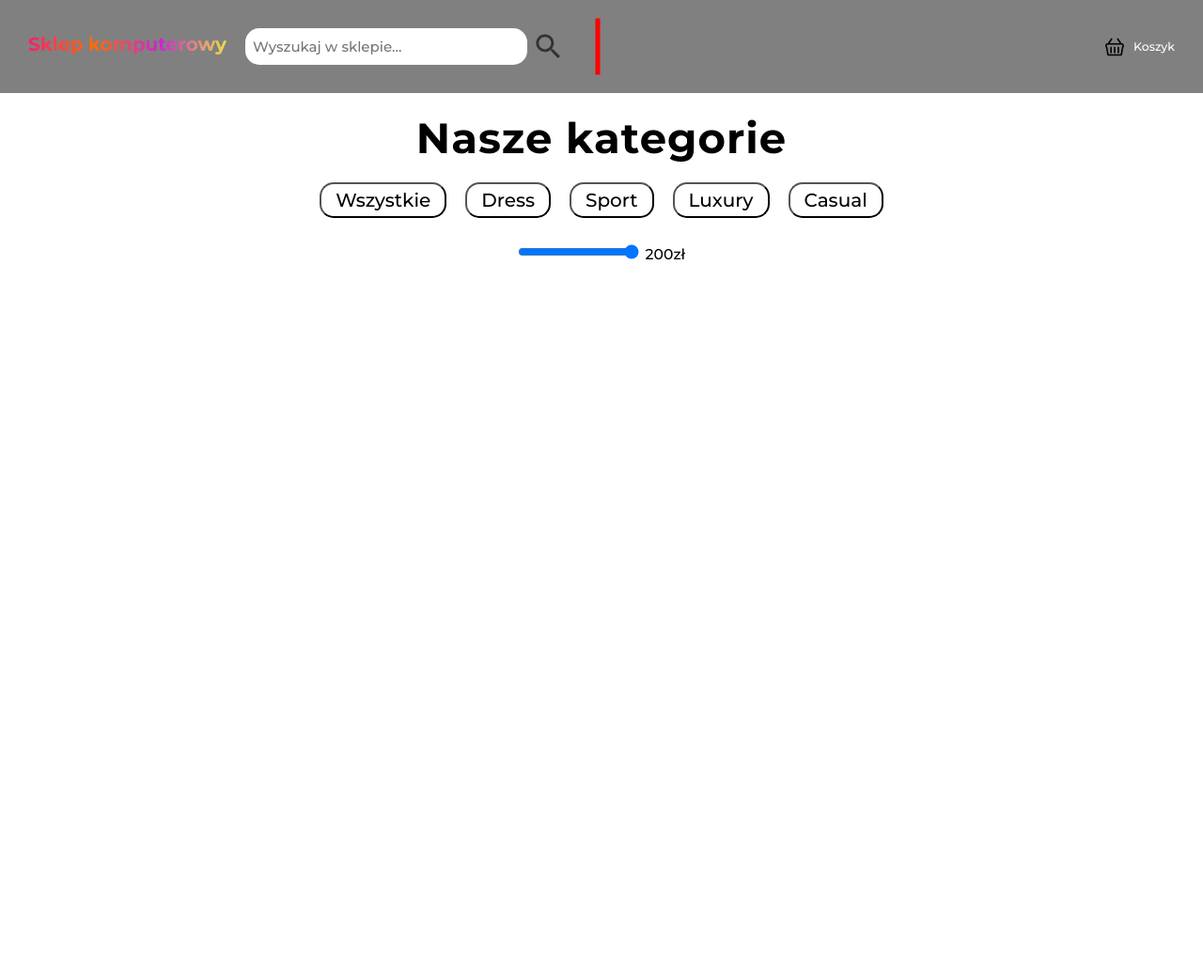
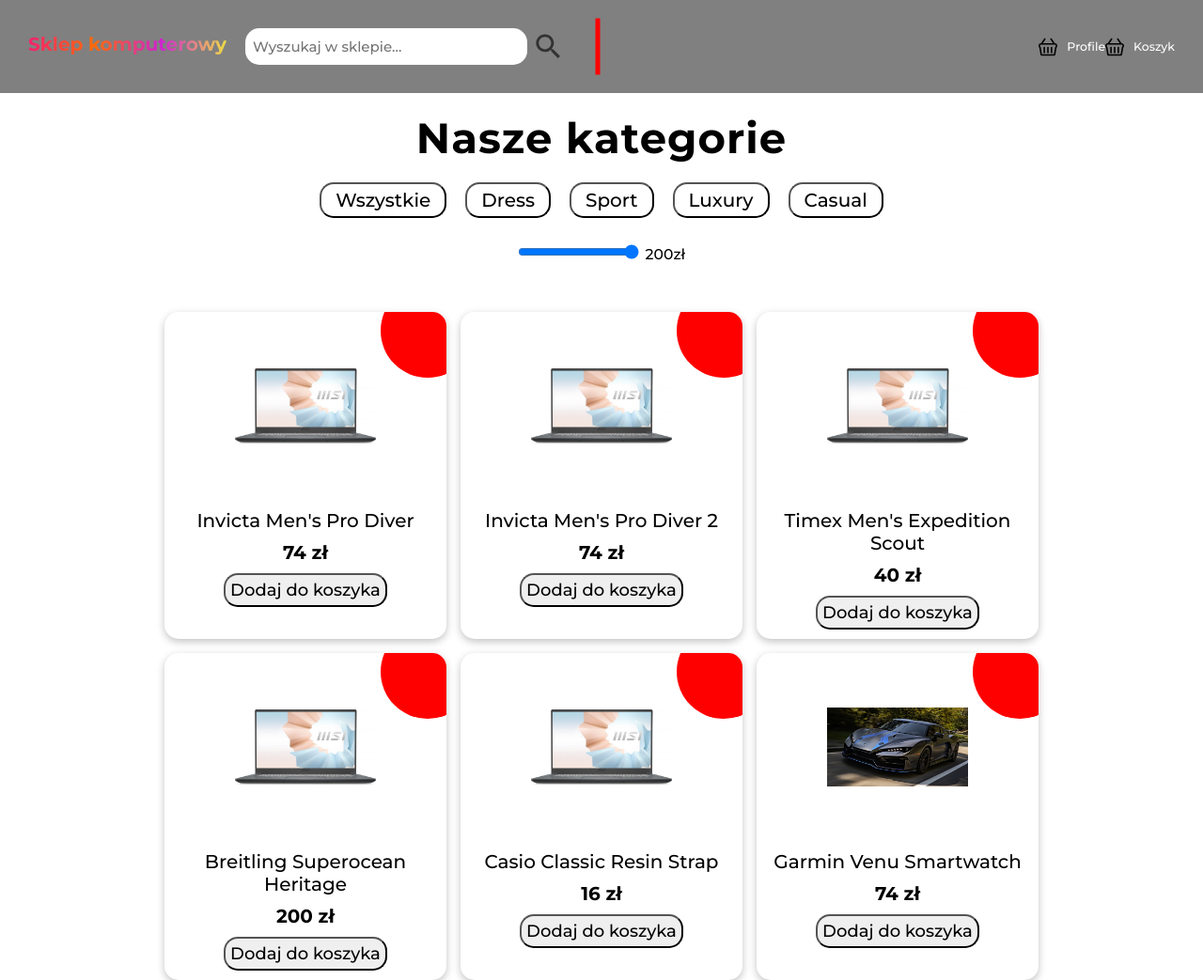
Before and after one commit to Titter00/shop-project, a website built with Parcel: page index.html in a window 1280 px wide. Shown: the whole page at 94% size. Before the commit the page ends 800 px from the top, so only its background shows below. Built offline with nearby package versions, Linux system fonts and the light colour scheme.

Commit message:
fixing price range and editing product style

```diff
--- a/index.html
+++ b/index.html
@@ -17,7 +17,15 @@
           <img src="./images/lupa.svg" alt="Shopping basket" />
         </div>
       </div>
-
+      <div class="header__icons">
+        <div class="header__basket">
+          <img
+            class="header__basket__icon"
+            src="./images/shopping-basket-svgrepo-com.svg"
+            alt="Search icon"
+          />
+          <p class="header__profile">Profile</p>
+        </div>
         <div class="header__basket">
           <img
             class="header__basket__icon"
@@ -26,6 +34,7 @@
           />
           <p class="header__basket__amount">Koszyk</p>
           <button class="header__basket-clear">x</button>
+        </div>
       </div>
     </header>
 
--- a/src/js/script.js
+++ b/src/js/script.js
@@ -79,6 +79,7 @@
           <img class="product__img" src="${item.img}" alt="Watch image" />
           <span class="product__name">${item.name}</span>
           <span class="product__price">${item.price} zł</span>
+          <span class="product__info"></span>
           <div class="product__button">
             <button data-id="${item.id}" class="add-to-basket">Dodaj do koszyka</button>
           </div>
@@ -90,9 +91,7 @@
   addToBasketButtons = document.querySelectorAll(".add-to-basket");
   addToBasketButtons.forEach((button) => button.addEventListener("click", addToBasket));
 };
-
-// displayItems(data);
-
+displayItems(data);
 const renderCateogires = () => {
   const allCategories = data.map((item) => item.cat);
 
--- a/src/sass/main.scss
+++ b/src/sass/main.scss
@@ -33,6 +33,11 @@
     -webkit-background-clip: text;
   }
 
+  &__icons {
+    display: flex;
+    // flex: 1;
+  }
+
   &__search {
     flex-grow: 1;
     display: flex;
@@ -55,6 +60,10 @@
       outline: none;
       border: none;
     }
+  }
+
+  &__icons {
+    display: flex;
   }
 
   &__basket {
@@ -158,8 +167,9 @@
 }
 .products {
   display: flex;
+  position: relative;
   flex: 2;
-  gap: 1rem;
+  gap: 1.5rem;
   margin: 5rem 10rem 0 10rem;
   flex-wrap: wrap;
   justify-content: center;
@@ -167,6 +177,7 @@
 .product {
   width: 300px;
   display: flex;
+  position: relative;
   border-radius: 15px;
   flex-direction: column;
   gap: 1rem;
@@ -174,6 +185,7 @@
   // border: 1px solid black;
   box-shadow: rgba(0, 0, 0, 0.24) 0px 3px 8px;
   transition: transform 0.3s;
+  overflow: hidden;
 
   &__name {
     font-size: 2rem;
@@ -197,7 +209,23 @@
   height: 20rem;
   object-fit: contain;
 }
+.product__info {
+  width: 10rem;
+  height: 10rem;
+  background-color: red;
+  position: absolute;
+  top: -3rem;
+  right: -3rem;
+  border-radius: 50%;
+  transition: all 0.3s;
+}
+
+.product__info:hover {
+  width: 50%;
+  height: 40%;
+}
 
 .product:hover {
   transform: translateY(-8px);
+  overflow: hidden;
 }
```
Lines whose indentation alone changed are shown as unchanged.
